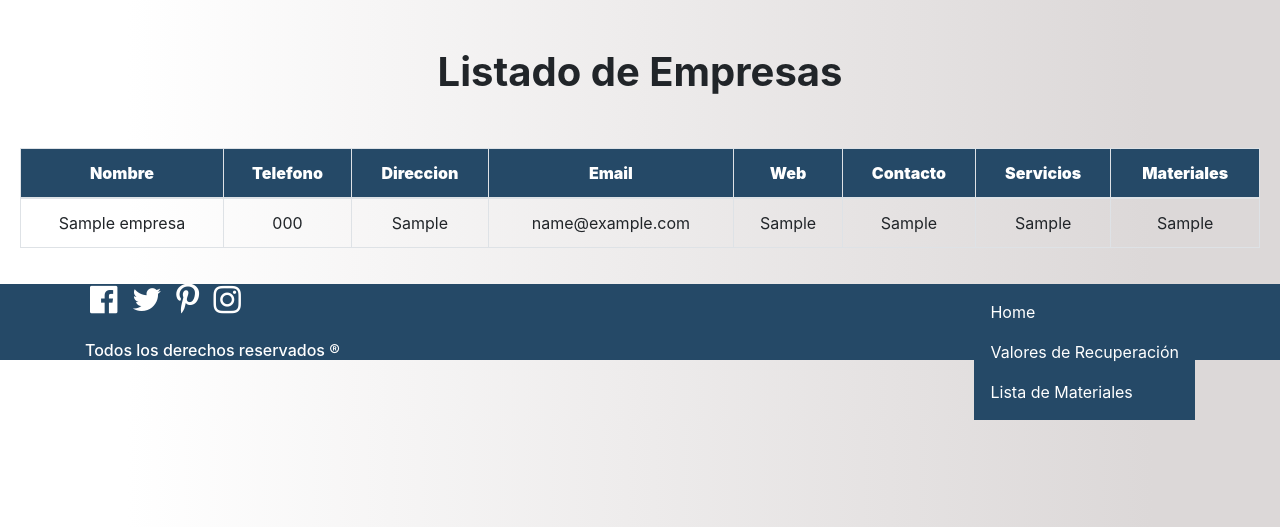
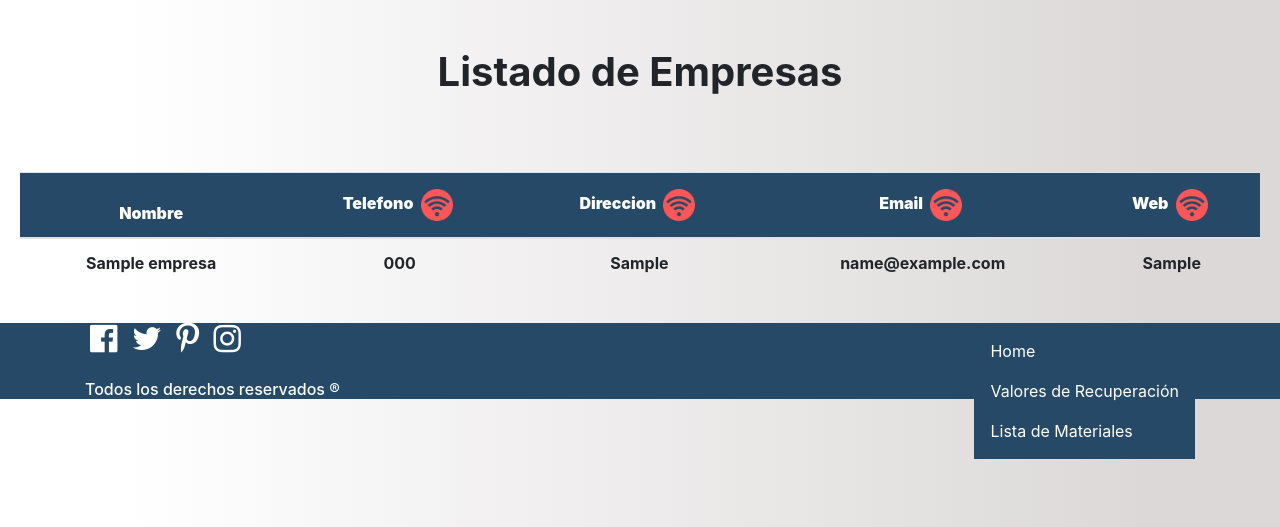
Before and after one commit to ErickQ06/Proyecto, a Django app: page /verEmpresa/ in a window 1280 px wide. Shown: the part 237-764 px from the top of the page. Run offline with Django 3.2, Linux system fonts and the light colour scheme; tables that the repository leaves empty hold one stand-in row (values such as "Sample post"); lists and menus that the app fills with data are empty; some libraries are stand-ins or nearby versions.

Commit message:
primeros cambios verempresa

```diff
--- a/proyecto/templates/base.html
+++ b/proyecto/templates/base.html
@@ -68,7 +68,7 @@
     margin-bottom: 5px;
 }
 
-//*.elementos {
+/*.elementos {
     display:inline-block;
     padding:0px 12px;
     margin:0px 8px;
--- a/proyecto/templates/verEmpresa.html
+++ b/proyecto/templates/verEmpresa.html
@@ -7,32 +7,35 @@
 <br>
 <h1 align="center"><b>Listado de Empresas</b></h1>
 <br>
+<br>
+
+
 <div style="margin: 20px;">
 <div class="table-responsive">
-<table class="table table-hover table-bordered ">
+<table class="table table-hover" cellspacing:"0">
   <thead style="background-color: #254967; color: white;">
     <tr>
       <th scope="col"><b>Nombre</b></th>
-      <th scope="col"><b>Telefono</b></th>
-      <th scope="col"><b>Direccion</b></th>
-      <th scope="col"><b>Email</b></th>
-      <th scope="col"><b>Web</b></th>
-      <th scope="col"><b>Contacto</b></th>
+      <th scope="col"><b>Telefono <img style=" width: 40px; height: 40px; align-items: center;" src="../static/img/wifisinfondo.png"></b></th>
+      <th scope="col"><b>Direccion <img style=" width: 40px; height: 40px; align-items: center;" src="../static/img/wifisinfondo.png"></b></th>
+      <th scope="col"><b>Email <img style=" width: 40px; height: 40px; align-items: center;" src="../static/img/wifisinfondo.png"></b></th>
+      <th scope="col"><b>Web <img style=" width: 40px; height: 40px; align-items: center;" src="../static/img/wifisinfondo.png"></b></th>
+      <!-- <th scope="col"><b>Contacto</b></th>
       <th scope="col"><b>Servicios</b></th>
-      <th scope="col"><b>Materiales</b></th>
+      <th scope="col"><b>Materiales</b></th> -->
     </tr>
   </thead>
   <tbody >
   	{% for empresa in empresas %}
     <tr>
-     <td>{{empresa.nombreEmpresa}}</td>
-     <td>{{empresa.telefono}}</td>
-     <td>{{empresa.direccion}}</td>
-     <td>{{empresa.email}}</td>
-     <td>{{empresa.web}}</td>
-     <td>{{empresa.contacto}}</td>
-     <td>{{empresa.servicio}}</td>
-     <td>{{empresa.materiales}}</td>
+     <th>{{empresa.nombreEmpresa}}</th>
+     <th>{{empresa.telefono}}</th>
+     <th>{{empresa.direccion}}</th>
+     <th>{{empresa.email}}</th>
+     <th>{{empresa.web}}</th>
+     <!-- <th>{{empresa.contacto}}</th>
+     <th>{{empresa.servicio}}</th>
+     <th>{{empresa.materiales}}</th> -->
 
 
     </tr>
```
Also changed, not shown: proyecto/static/img/emailsf.png (added), proyecto/static/img/phonesf.png (added), proyecto/static/img/pwsf.png (added), proyecto/static/img/ubicationsf.png (added).
